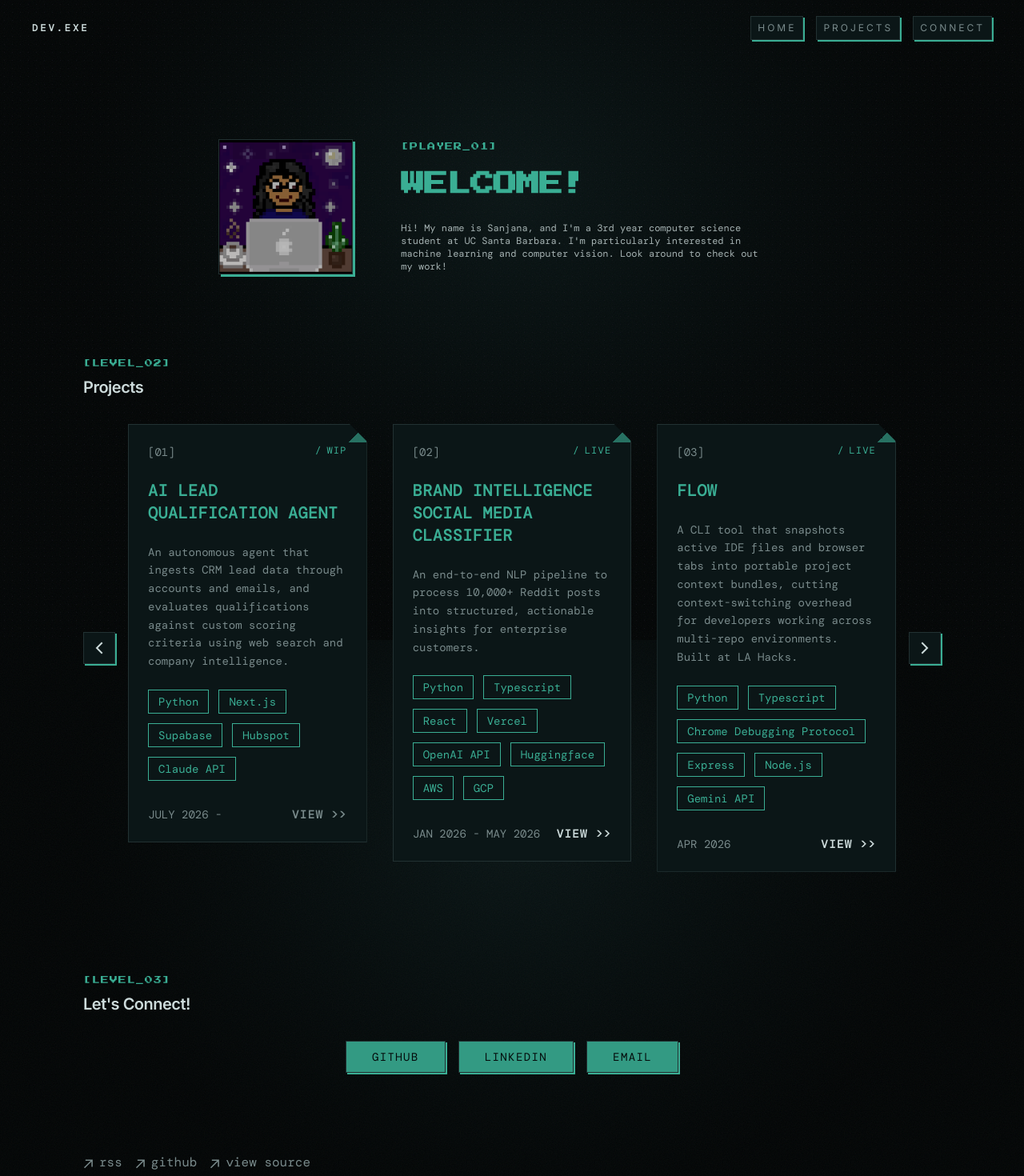
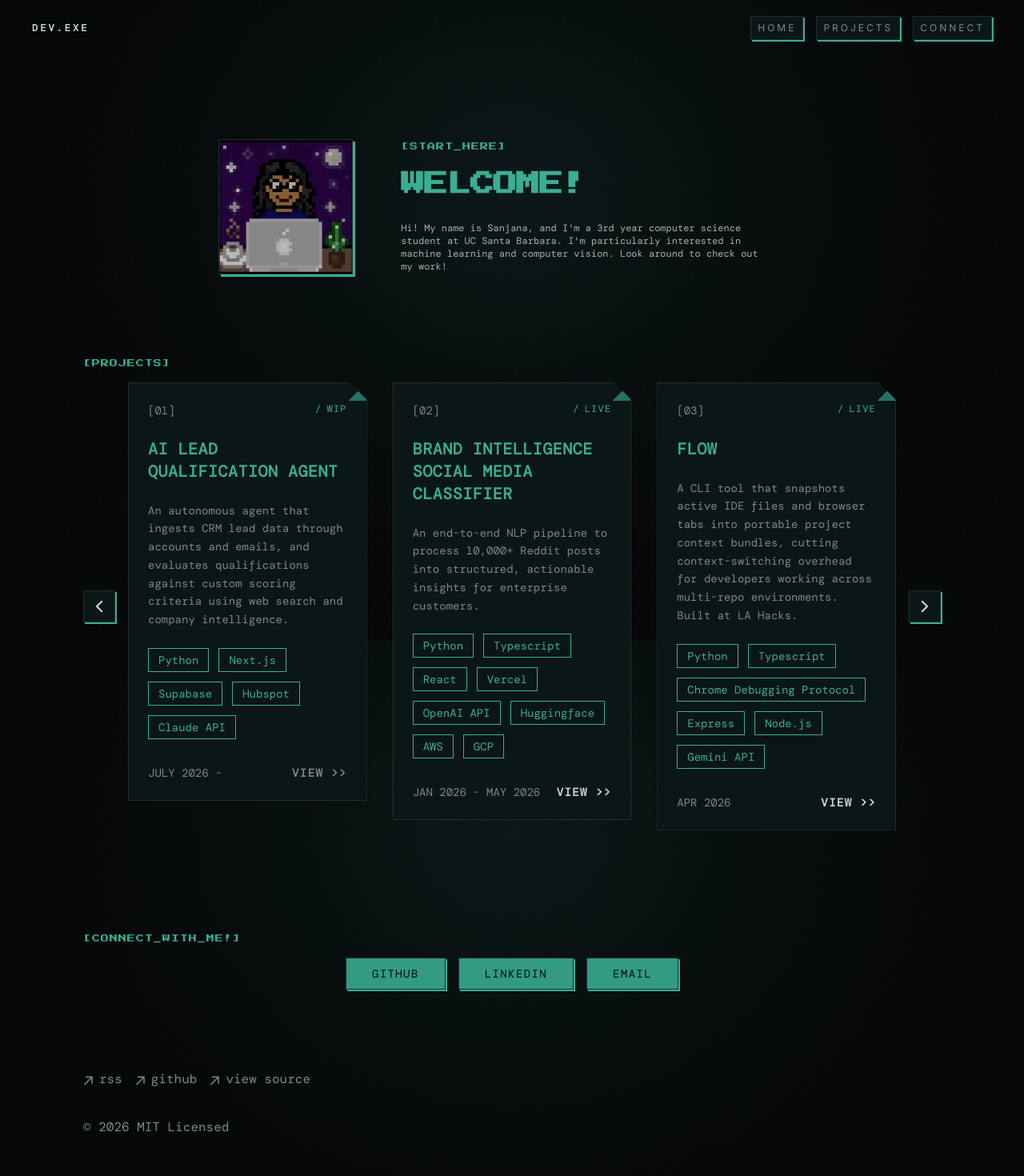
Before and after one commit to sanjanab1/portfolio, a Next.js app in the folder blog/: page / in a window 1280 px wide. Shown: the top 1470 px of the page at 80% size. Built offline with nearby package versions, Linux system fonts and the light colour scheme.

Commit message:
feat(ui): changing headings

```diff
--- a/blog/app/page.tsx
+++ b/blog/app/page.tsx
@@ -117,7 +117,7 @@ export default function Page() {
 
         <div className="md:col-full">
           <p className="mb-3 font-pixel text-[10px] tracking-widest text-accent">
-            [PLAYER_01]
+            [START_HERE]
           </p>
           <h1 className="font-display text-foreground text-4xl md:text-5xl font-semibold leading-[1.05] tracking-tight">
             <TextScramble className="font-pixel text-2xl md:text-3xl text-accent" duration={1000} replayIntervalMs={20000}>
@@ -132,18 +132,12 @@ export default function Page() {
       </section>
 
       <section id="projects" className="py-16">
-        <p className="mb-2 font-pixel text-[10px] tracking-widest text-accent">[LEVEL_02]</p>
-        <h2 className="mb-8 font-display text-xl md:text-xl font-semibold tracking-tight text-foreground">
-          Projects
-        </h2>
+        <p className="mb-4 font-pixel text-[10px] tracking-widest text-accent">[PROJECTS]</p>
         <ProjectCarousel projects={projects} />
       </section>
 
       <section id="connect" className="py-16">
-        <p className="mb-2 font-pixel text-[10px] tracking-widest text-accent">[LEVEL_03]</p>
-        <h2 className="mb-8 font-display text-xl md:text-xl font-semibold tracking-tight text-foreground">
-          Let&apos;s Connect!
-        </h2>
+        <p className="mb-4 font-pixel text-[10px] tracking-widest text-accent">[CONNECT_WITH_ME!]</p>
         <div className="flex flex-wrap items-center justify-center gap-4">
           {socials.map((social) => (
             <Button key={social.name} asChild size="lg">
```
